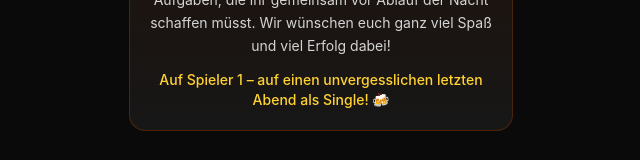
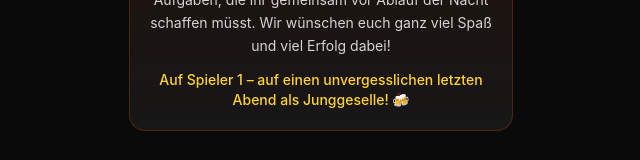
Before and after one commit to rbnknpp/JGA, a React (Vite) app: page / in a window 1280 px wide. Shown: the part 224-384 px from the top of the page, without its empty margins (319-959 px from the left). Built offline with nearby package versions, Linux system fonts and the light colour scheme; no server answers; the database is empty.

Commit message:
Fix toast wording: Junggeselle instead of Single (er ist verlobt)

```diff
--- a/src/components/WhoAmI.tsx
+++ b/src/components/WhoAmI.tsx
@@ -17,7 +17,7 @@ export function WhoAmI({ participants, groomName, onPick, onEditNames }: Props)
           Erfolg dabei!
         </p>
         <p className="mt-3 text-sm font-medium text-amber-300">
-          Auf {groomName} – auf einen unvergesslichen letzten Abend als Single! 🍻
+          Auf {groomName} – auf einen unvergesslichen letzten Abend als Junggeselle! 🍻
         </p>
       </div>
 
```
